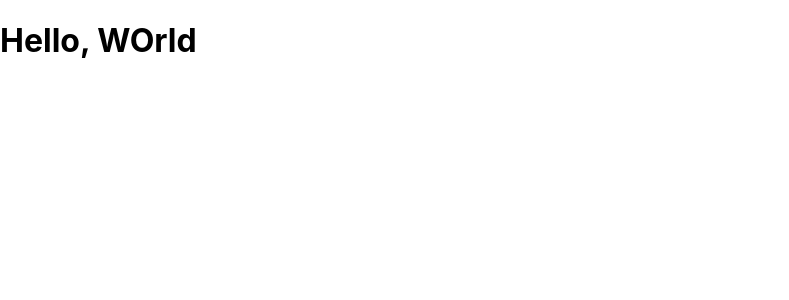
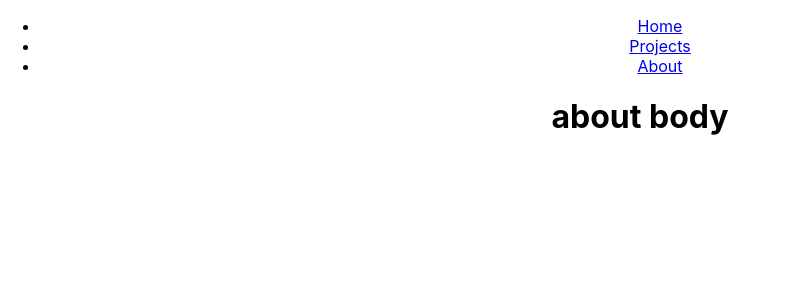
Before and after one commit to rgerbasi/homepage, a React (Create React App) app: page /about in a window 1280 px wide. Shown: the top 300 px of the page, without its empty margins (0-789 px from the left). Built offline with nearby package versions, Linux system fonts and the light colour scheme.

Commit message:
Added react router and some navlinks plus new components

```diff
--- a/package.json
+++ b/package.json
@@ -5,6 +5,7 @@
   "dependencies": {
     "react": "^16.8.6",
     "react-dom": "^16.8.6",
+    "react-router-dom": "^5.0.0",
     "react-scripts": "3.0.0"
   },
   "scripts": {
--- /dev/null
+++ b/src/About.js
@@ -0,0 +1,16 @@
+import React, { Component } from 'react'
+import { Route } from 'react-router-dom'
+
+class About extends Component {
+
+    render() {
+        return(
+            <div className="About">
+                <h1>about body</h1>
+            </div>
+        )
+    }
+
+}
+
+export default About
--- a/src/App.js
+++ b/src/App.js
@@ -1,16 +1,35 @@
 import React, { Component } from 'react';
-import { Route, Switch, Redirect } from 'react-router-dom'
+import { Route, Switch, NavLink } from 'react-router-dom'
 
-import Header from './Header'
+import Home from './Home'
+import Projects from './Projects'
+import About from './About'
+
 import './App.css'
+
 
 class App extends React.Component{
 
   render(){
     return(
-
-      <Header/>
-
+      <div className="App">
+        <ul className="Links">
+          <li>
+            <NavLink to="/home">Home</NavLink>
+          </li>
+          <li>
+            <NavLink to="/projects">Projects</NavLink>
+          </li>
+          <li>
+            <NavLink to="/About">About</NavLink>
+          </li>
+        </ul>
+        <Switch>
+          <Route path="/home" component={Home}/>
+          <Route path="/projects" component={Projects}/>
+          <Route path="/about" component={About}/>W
+        </Switch>
+      </div>
     )
   }
 
--- a/src/Header.js
+++ /dev/null
@@ -1,11 +0,0 @@
-import React, { Component } from 'react';
-
-class Header extends React.Component{
-  render() {
-    return (
-      <h1>Hello, WOrld</h1>
-    )
-  }
-}
-
-export default Header
--- /dev/null
+++ b/src/Home.js
@@ -0,0 +1,16 @@
+import React, { Component } from 'react'
+import { Route } from 'react-router-dom'
+
+class Home extends Component {
+
+    render() {
+        return(
+            <div className="Home">
+                <h1>home body</h1>
+            </div>
+        )
+    }
+
+}
+
+export default Home
--- /dev/null
+++ b/src/Projects.js
@@ -0,0 +1,15 @@
+import React, { Component } from 'react'
+import { Route } from 'react-router-dom'
+
+class Projects extends Component {
+
+    render() {
+        return(
+            <div className="Projects">
+                <h1>projects body</h1>
+            </div>
+        )
+    }
+}
+
+export default Projects
```
Also changed, not shown: 1 other file (tests, documents, lock files or other folders).
